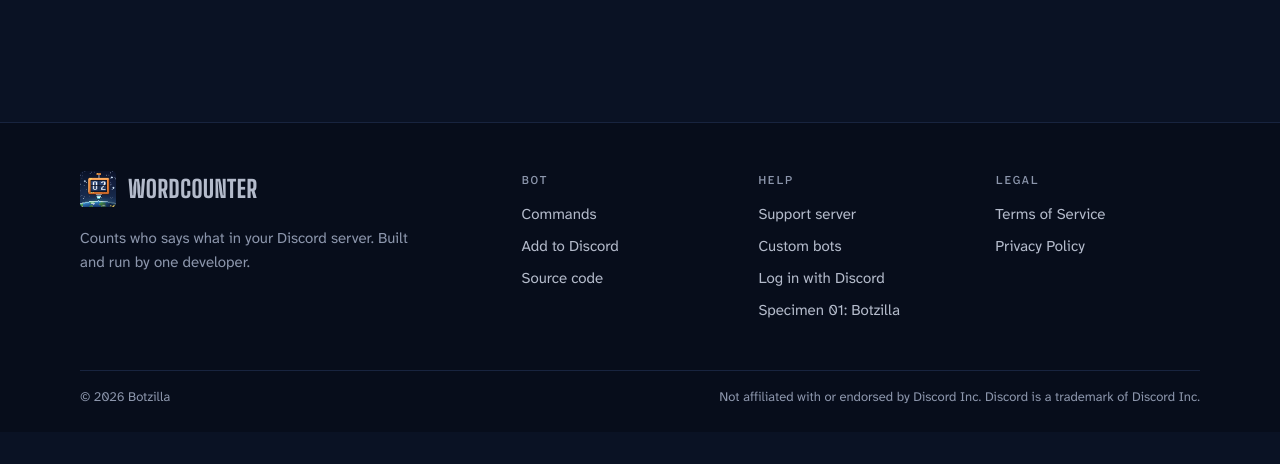
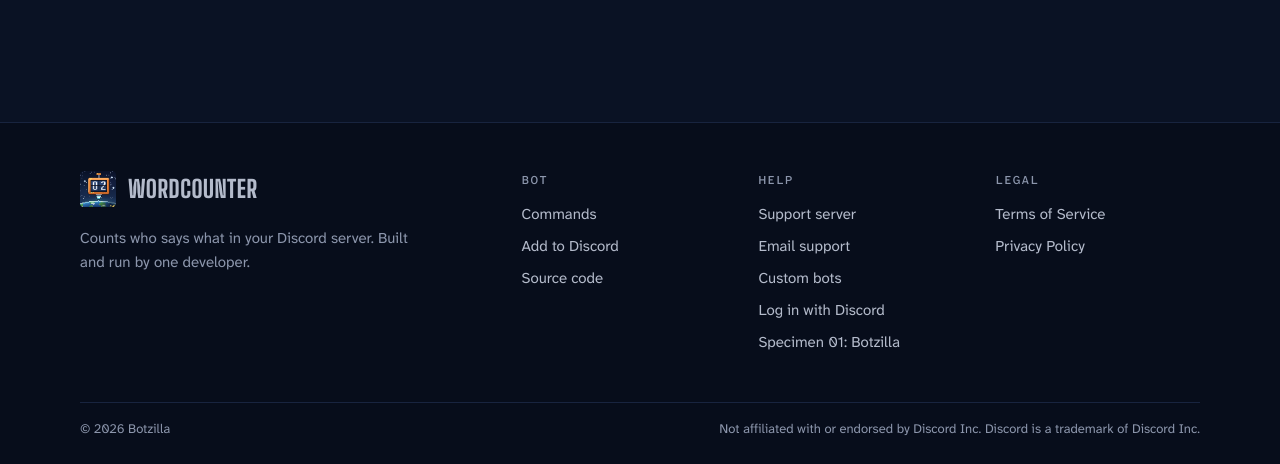
Before and after one commit to Megildur/WordCounter, a Python web app: template web/templates/error.html in a window 1280 px wide. Shown: the part 394-858 px from the top of the page. Before the commit the page ends 797 px from the top, so only its background shows below. Run offline with Jinja, Linux system fonts and the light colour scheme; the template is opened without the code that fills it: most values are stand-ins (such as "Sample title", 1, 10 or a date in 2020).

Commit message:
feat: support@wordcounter.dev is a contact next to the support server: the website footer, the Contact sections of the Terms and Privacy Policy (which also say how support email is handled: Cloudflare Email Routing to a Gmail mailbox), /help, the error notice, the ban notice and the README; SUPPORT_EMAIL overrides the address

```diff
--- a/Errors.py
+++ b/Errors.py
@@ -15,7 +15,7 @@ from discord.ext import commands
 from discord.ui import ActionRow, Container, LayoutView, Modal, Separator, TextDisplay
 from discord.ui.view import BaseView
 from cogs.utils.components import ERROR_COLOR, NEUTRAL_COLOR, AuthorOnlyView, make_button
-from cogs.utils.config import ALLOWED_GUILD_IDS, SUPPORT_URL
+from cogs.utils.config import ALLOWED_GUILD_IDS, SUPPORT_EMAIL, SUPPORT_URL
 
 log = logging.getLogger("Errors")
 
@@ -49,7 +49,7 @@ class ErrorDisplayView(AuthorOnlyView):
         container = Container(accent_colour=ERROR_COLOR)
         container.add_item(TextDisplay(f"### {title}\n{description}"))
         container.add_item(Separator(spacing=discord.SeparatorSpacing.large))
-        support = f"If this keeps happening, let the developer, Brandon, know in the [support server]({SUPPORT_URL})."
+        support = f"If this keeps happening, let the developer, Brandon, know in the [support server]({SUPPORT_URL}) or at {SUPPORT_EMAIL}."
         container.add_item(TextDisplay(f"{support}\n-# Reference: {reference}" if reference else support))
         if traceback_str:
             container.add_item(Separator())
--- a/cogs/help.py
+++ b/cogs/help.py
@@ -11,7 +11,7 @@ import discord
 from discord import app_commands
 from discord.ext import commands
 from cogs.utils.components import BRAND_COLOR, can_attach, create_v2_container, make_button
-from cogs.utils.config import BOTZILLA_URL, PRIVACY_URL, SITE_URL, SUPPORT_URL, TERMS_URL, invite_url
+from cogs.utils.config import BOTZILLA_URL, PRIVACY_URL, SITE_URL, SUPPORT_EMAIL, SUPPORT_URL, TERMS_URL, invite_url
 from cogs.utils.jar import SPAM_NOTE
 from cogs.utils.swear_filter import MAX_FINED_PER_MESSAGE
 from paginator import ButtonPaginator
@@ -233,7 +233,7 @@ def welcome_view(bot: commands.Bot) -> discord.ui.LayoutView:
         discord.ui.Section(discord.ui.TextDisplay(BOTZILLA_TEXT), accessory=make_button("Meet Botzilla", url=BOTZILLA_URL)),
         discord.ui.Section(discord.ui.TextDisplay(GAME_TEXT), accessory=make_button("Play the game", url=GAME_URL)),
         discord.ui.Separator(),
-        discord.ui.TextDisplay("-# Questions? The support server is one button away."),
+        discord.ui.TextDisplay(f"-# Questions? The support server is one button away, or email {SUPPORT_EMAIL}."),
         discord.ui.ActionRow(*link_buttons(bot)),
         accent_colour=BRAND_COLOR,
     ))
--- a/cogs/utils/blacklist.py
+++ b/cogs/utils/blacklist.py
@@ -9,7 +9,7 @@ import logging
 from typing import Any, Dict, Iterator, Optional, Sequence, Set, Tuple
 import discord
 from cogs.utils.components import ERROR_COLOR, create_v2_view
-from cogs.utils.config import SUPPORT_URL
+from cogs.utils.config import SUPPORT_EMAIL, SUPPORT_URL
 
 log = logging.getLogger(__name__)
 
@@ -116,7 +116,7 @@ def banned_view(kind: str) -> discord.ui.LayoutView:
     else:
         title = "You can't use WordCounter"
         description = "You've been banned from using WordCounter, so it won't answer your commands or buttons."
-    footer = f"If you think this is a mistake, ask in the [support server]({SUPPORT_URL})."
+    footer = f"If you think this is a mistake, ask in the [support server]({SUPPORT_URL}) or email {SUPPORT_EMAIL}."
     return create_v2_view(title, description, footer=footer, color=ERROR_COLOR)
 
 
--- a/cogs/utils/config.py
+++ b/cogs/utils/config.py
@@ -18,6 +18,8 @@ def _env(key: str, default: str = "") -> str:
 
 API_TOKEN = _env("API_TOKEN")
 SUPPORT_URL = _env("BOT_SERVER", "https://discord.gg/prUsgFHvRS")
+# Where people can write for help, next to the support server. Discord link buttons can't open a mail program, so views show it as text.
+SUPPORT_EMAIL = _env("SUPPORT_EMAIL", "support@wordcounter.dev")
 WEBHOOK_URL = _env("BOT_WEBHOOK_URL")
 # The servers where the owner commands exist, from a comma-separated list. Parts that aren't numbers are ignored.
 ALLOWED_GUILD_IDS: List[int] = [
--- a/web/core.py
+++ b/web/core.py
@@ -17,7 +17,7 @@ import jinja2
 from aiohttp import web
 from aiohttp.http_exceptions import HttpProcessingError
 from multidict import MultiDict, MultiDictProxy
-from cogs.utils.config import BOTZILLA_URL, CLIENT_IP_HEADER, DEFAULT_CLIENT_ID, ORIGIN_SECRET, ORIGIN_SECRET_MODE, SITE_URL, SOURCE_URL, SUPPORT_URL, invite_url
+from cogs.utils.config import BOTZILLA_URL, CLIENT_IP_HEADER, DEFAULT_CLIENT_ID, ORIGIN_SECRET, ORIGIN_SECRET_MODE, SITE_URL, SOURCE_URL, SUPPORT_EMAIL, SUPPORT_URL, invite_url
 from cogs.utils.server_settings import ANALYSIS_BUSY_MESSAGE
 from web import auth
 
@@ -220,6 +220,7 @@ ENV.filters["num"] = _number
 ENV.globals.update(
     site_url=SITE_URL,
     support_url=SUPPORT_URL,
+    support_email=SUPPORT_EMAIL,
     source_url=SOURCE_URL,
     botzilla_url=BOTZILLA_URL,
     asset_version=_asset_version(),
--- a/web/templates/base.html
+++ b/web/templates/base.html
@@ -162,6 +162,7 @@
           <h2 id="footer-help" class="footer-heading">Help</h2>
           <ul>
             <li><a href="{{ support_url }}" target="_blank" rel="noopener noreferrer">Support server</a></li>
+            <li><a href="mailto:{{ support_email }}">Email support</a></li>
             <li><a href="/#about-developer">Custom bots</a></li>
             {% if user %}
               <li><a href="/dashboard">Dashboard</a></li>
--- a/web/templates/terms.html
+++ b/web/templates/terms.html
@@ -75,7 +75,7 @@
           <ul>
             <li>Try to break, overload or misuse the Bot, this website, or the services they rely on, including flooding them with commands or requests or getting around their limits.</li>
             <li>Try to see or change data for servers or people you aren't allowed to, on Discord or on this website.</li>
-            <li>Exploit bugs or security problems. If you find one, report it in our <a href="{{ support_url }}" target="_blank" rel="noopener noreferrer">support server</a>.</li>
+            <li>Exploit bugs or security problems. If you find one, report it in our <a href="{{ support_url }}" target="_blank" rel="noopener noreferrer">support server</a> or by email to <a href="mailto:{{ support_email }}">{{ support_email }}</a>.</li>
             <li>Use the Bot to harass people, or to store or share illegal content, hate speech, malware, or sexual content involving minors.</li>
             <li>Impersonate the Bot, its developer, or its staff.</li>
           </ul>
@@ -123,7 +123,7 @@
         <section id="termination">
           <h2><span class="num">09</span>Termination</h2>
           <p>
-            You can remove WordCounter from your server or account whenever you like. Removing it doesn't delete your data. Ask in our <a href="{{ support_url }}" target="_blank" rel="noopener noreferrer">support server</a> and we'll delete it within 30 days, as described in our <a href="/privacy">Privacy Policy</a>.
+            You can remove WordCounter from your server or account whenever you like. Removing it doesn't delete your data. Ask in our <a href="{{ support_url }}" target="_blank" rel="noopener noreferrer">support server</a> or by email to <a href="mailto:{{ support_email }}">{{ support_email }}</a> and we'll delete it within 30 days, as described in our <a href="/privacy">Privacy Policy</a>.
           </p>
           <p>
             Records that keep the Bot and the servers that use it safe, such as bans, stay after a deletion request and are not deleted on request. Our Privacy Policy lists them, says how long they stay and names the articles of the GDPR that allow it, under <a href="/privacy#kept">What we keep after a deletion request</a>.
@@ -138,7 +138,7 @@
 
         <section id="contact">
           <h2><span class="num">11</span>Contact information</h2>
-          <p>For questions about these Terms, ask in our <a href="{{ support_url }}" target="_blank" rel="noopener noreferrer">Discord support server</a>. It's the only way to contact us.</p>
+          <p>For questions about these Terms, ask in our <a href="{{ support_url }}" target="_blank" rel="noopener noreferrer">Discord support server</a> or email <a href="mailto:{{ support_email }}">{{ support_email }}</a>. Those are the two ways to contact us.</p>
         </section>
       </div>
     </div>
```
Also changed, not shown: web/templates/privacy.html (+8 -4 lines), README.md.
